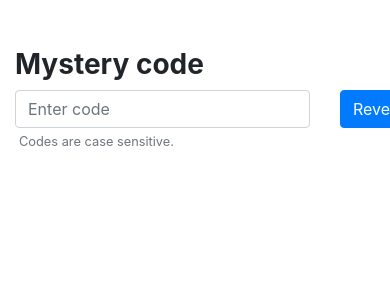
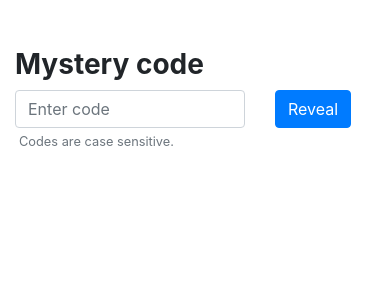
Before and after one commit to janvanoverwalle/hassio-addons, a Flask app: template webserver/app/templates/mystery/index.html in a window 390 px wide; the page is wider, and only the part inside the window is pictured. Shown: the top 300 px of that part. Run offline with Flask 2, Linux system fonts and the light colour scheme; the template is opened without the code that fills it, so the values that code supplies are empty; parts of the project's set-up code (start-up, migrations or seed data) failed here and were passed over; some libraries are stand-ins or nearby versions.

Commit message:
More responsiveness

```diff
--- a/webserver/app/templates/components/riddle.html
+++ b/webserver/app/templates/components/riddle.html
@@ -5,7 +5,7 @@
       <p>{{ riddle_text }}</p>
       {% endif %}
       {% if riddle_audio %}
-      <audio id="audio-player" controls>
+      <audio id="audio-player" class="audio-player" controls>
         <source src="{{url_for('static', filename='audio/' + riddle_audio + '.mp3')}}" type="audio/mpeg">
         Your browser does not support the audio element.
       </audio>
--- a/webserver/app/templates/mystery/code_iloveyou.html
+++ b/webserver/app/templates/mystery/code_iloveyou.html
@@ -4,7 +4,7 @@
     <h2>{% if code_title %}{{ code_title }}{% else %}I Love You!{% endif %}</h2>
     <small class="text-muted">So very much!</small>
   </div>
-  <div class="col col-lg-1 mt-2">
+  <div class="col-4 col-sm-3 col-md-2 col-lg-1 mt-2">
     <a id="reset-slider" href="" class="button bi-arrow-counterclockwise"><span class="pl-1">Reset</span></a>
   </div>
 </div>
--- a/webserver/app/templates/mystery/code_lusjifer.html
+++ b/webserver/app/templates/mystery/code_lusjifer.html
@@ -4,7 +4,7 @@
     <h2>{% if code_title %}{{ code_title }}{% else %}Lusjifer{% endif %}</h2>
     <small class="text-muted">Riddle me this...</small>
   </div>
-  <div class="col col-lg-1 mt-2">
+  <div class="col-4 col-sm-3 col-md-2 col-lg-1 mt-2">
     <a id="reset-riddles" href="" class="button bi-arrow-counterclockwise" onclick="reset_riddles()"><span
         class="pl-1">Reset</span></a>
   </div>
--- a/webserver/app/templates/mystery/index.html
+++ b/webserver/app/templates/mystery/index.html
@@ -14,7 +14,7 @@
         <small id="input_error" class="form-text text-danger">{{ input_error }}</small>
         {% endif %}
       </div>
-      <div class="col-2 col-lg-1">
+      <div class="col-4 col-sm-3 col-md-2 col-lg-1">
         <button type="submit" id="button-submit" class="btn btn-primary">Reveal</button>
       </div>
     </div>
@@ -24,7 +24,7 @@
       <div class="col col-lg-5">
         <h4 class="font-weight-bold">Unlocked codes</h4>
       </div>
-      <div class="col-2 col-lg-1">
+      <div class="col-4 col-sm-3 col-md-2 col-lg-1">
         <button type="button" class="btn btn-light" onclick="clear_used_codes()">Clear</button>
       </div>
     </div>
```
